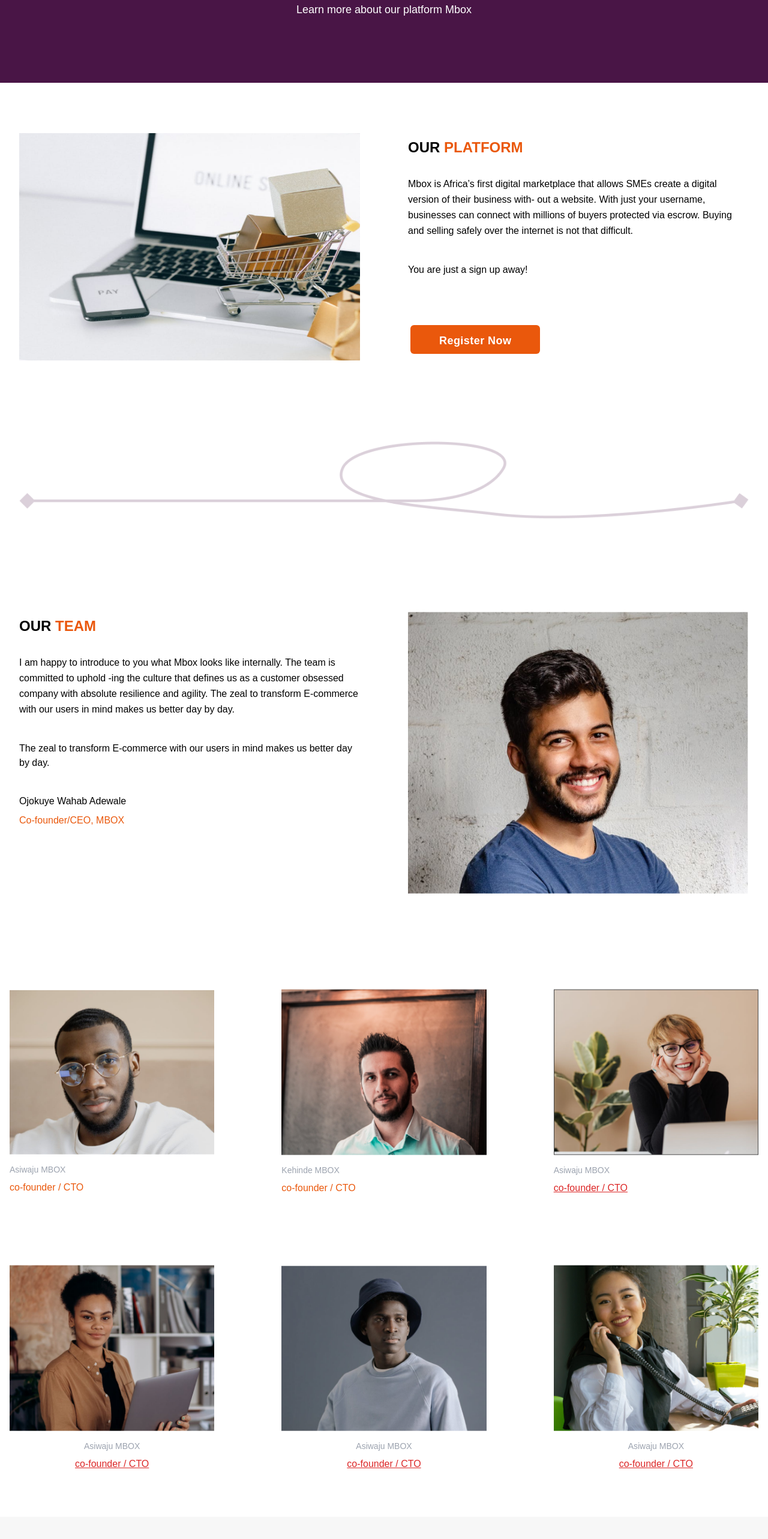
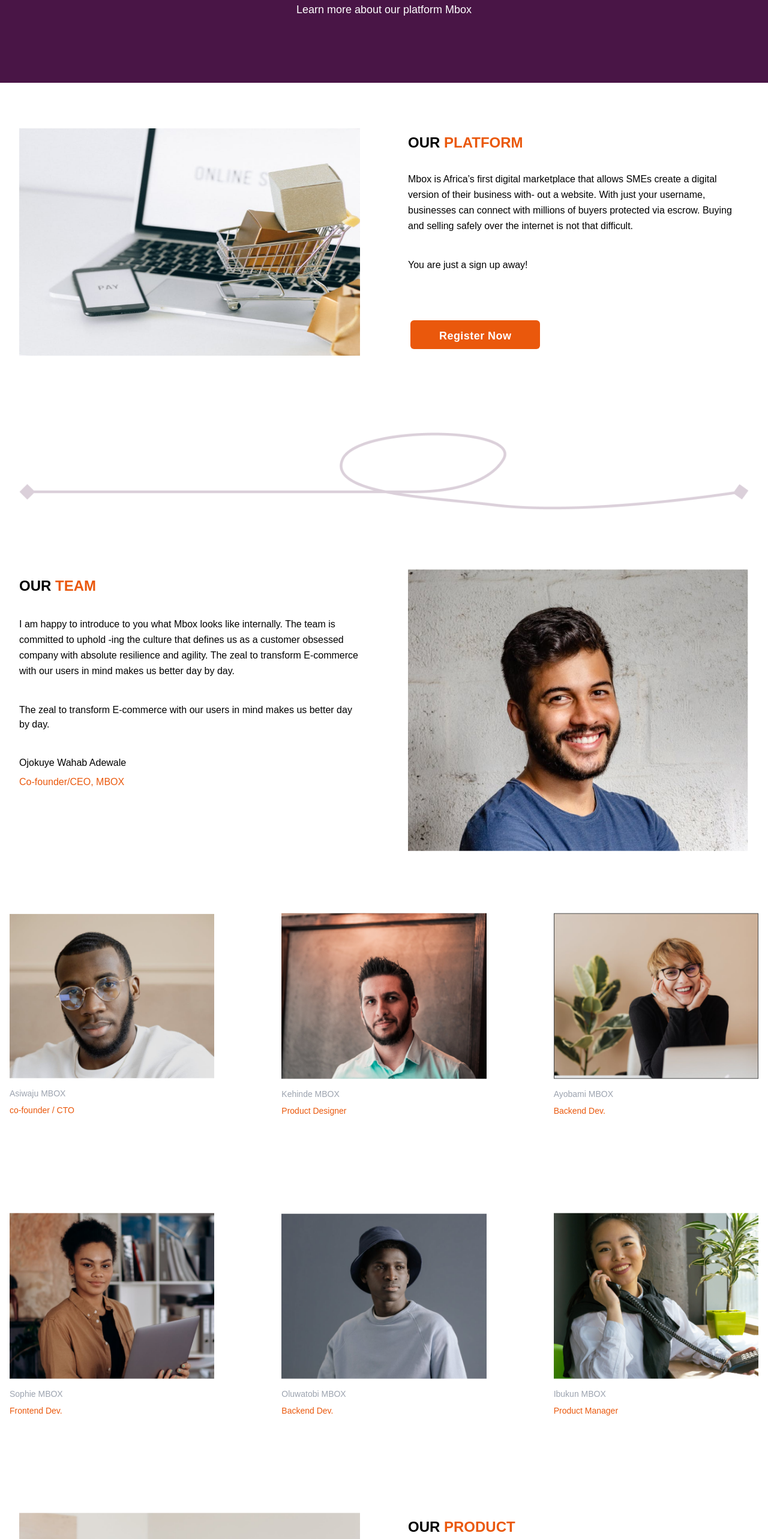
Before and after one commit to mbox-project/mbox-user, a Next.js app: page /AboutUs in a window 1280 px wide. Shown: the part 200-2766 px from the top of the page at 60% size. Built offline with nearby package versions, Linux system fonts and the light colour scheme; a web font is replaced by a local one.

Commit message:
added the about us page

```diff
--- /dev/null
+++ b/components/OurProducts/index.jsx
@@ -0,0 +1,42 @@
+import React from "react";
+import Image from "next/image";
+import ourproductimg from "../../public/images/ourproductimg.png";
+
+import Button from "../Button";
+import Link from "next/link";
+const OurProducts = () => {
+  return (
+    <section>
+      <div>
+        <div className="max-w-screen-xl px-4 py-10  md:py-8 lg:py-16 mx-auto sm:px-6 lg:px-8">
+          <div className=" block lg:grid grid-cols-2 gap-4  lg:gap-20 mt-2 lg:mt-5  lg:gap-y-16">
+            <div className=" hidden lg:flex w-full  lg:mt-0">
+              <Image src={ourproductimg} width="600px " height="400px" />
+            </div>
+
+            <div>
+              <h2 className="text-2xl flex justify-center lg:block pt-5 md:pt-2 font-extrabold ">
+                OUR{" "}
+                <span className="text-orange-600 pl-2 lg:pl-0"> PRODUCT</span>
+              </h2>
+              <p className="flex justify-center lg:block pt-4 lg:pt-8 leading-relaxed">
+                How African businesses attain growth and brand exposure cost
+                efficiently is as important as bringing their businesses online.
+                To us, we are convinced that it’s not only the digital identity
+                that matters; we want to protect you, make you smile and help
+                you grow.
+              </p>
+              <p className="pt-4 lg:pt-10">
+                This we will continue to do even at our very best!{" "}
+              </p>
+              <Button className="w-full h-12 px-12 py-3 hover:-translate-y-1 hover:scale-110  duration-300 uppercase lg:normal-case lg:rounded-md  lg:mt-20 text-sm  lg:text-lg font-bold tracking-wide  text-white sm:ml-4 md:ml-1 sm:flex-shrink-0 sm:w-auto mt-6 bg-orange-600 lg:ml-1">
+                <Link href={""}> Register Now</Link>
+              </Button>
+            </div>
+          </div>
+        </div>
+      </div>
+    </section>
+  );
+};
+export default OurProducts;
--- a/components/OurTeam/index.jsx
+++ b/components/OurTeam/index.jsx
@@ -6,12 +6,12 @@
 const OurTeam = () => {
   return (
     <section>
-      <div className="lg:flex ">
-        <div className="max-w-screen-xl px-4  py-3 lg:py-16 mx-auto sm:px-6 lg:px-8">
-          <div className="grid grid-cols-2 gap-20 mt-8 lg:mt-5  lg:gap-y-16">
+      <div>
+        <div className="max-w-screen-xl px-4 py-2 lg:mx-auto  lg:px-8">
+          <div className=" block lg:grid lg:grid-cols-2 gap-20 mt-2 lg:mt-5  lg:gap-y-16">
             <div>
-              <h2 className="text-2xl flex justify-center md:block pt-5 md:pt-2 font-extrabold ">
-                OUR <span className="text-orange-600 pl-2 md:pl-0"> TEAM</span>
+              <h2 className="text-2xl flex justify-center leading-relaxed lg:block pt-2 md:pt-2 font-extrabold ">
+                OUR <span className="text-orange-600 pl-2 lg:pl-0"> TEAM</span>
               </h2>
               <p className="flex justify-center md:block pt-4 lg:pt-8 leading-relaxed">
                 I am happy to introduce to you what Mbox looks like internally.
@@ -20,14 +20,14 @@
                 agility. The zeal to transform E-commerce with our users in mind
                 makes us better day by day.
               </p>
-              <p className=" pt-10">
+              <p className="lg:pt-10 pt-4 ">
                 The zeal to transform E-commerce with our users in mind makes us
                 better day by day.
               </p>
-              <p className=" pt-10">Ojokuye Wahab Adewale </p>
+              <p className=" lg:pt-10 pt-4">Ojokuye Wahab Adewale </p>
               <p className=" pt-2 text-orange-600">Co-founder/CEO, MBOX </p>
             </div>
-            <div className="col-span-2 lg:col-span-1">
+            <div className="mt-14 lg:mt-0">
               <Image src={ourteamimg} />
             </div>
           </div>
--- a/components/Platform/index.jsx
+++ b/components/Platform/index.jsx
@@ -1,33 +1,34 @@
 import React from "react";
 import Image from "next/image";
 import platformimg from "../../public/images/platformimg.png";
-
 import Button from "../Button";
 import Link from "next/link";
 const Platform = () => {
   return (
-    <section className="aboutbg">
-      <div className="lg:flex ">
-        <div className="max-w-screen-xl px-4 py-10  md:py-8 lg:py-16 mx-auto sm:px-6 lg:px-8">
-          <div className=" block md:grid grid-cols-2 gap-4 md:gap-10 lg:gap-20 mt-8 lg:mt-5  lg:gap-y-16">
-            <div className=" w-full md:mt-5 lg:mt-0">
-              <Image src={platformimg} width="600px " height="400px" />
+    <section>
+      <div>
+        <div className="max-w-screen-xl px-4 py-0  md:py-8 lg:py-16 mx-auto  lg:px-8">
+          <div className=" block lg:grid grid-cols-2 lg:gap-20 mt-2 lg:mt-3  lg:gap-y-16">
+            <div className="hidden lg:flex  lg:mt-0">
+              <Image src={platformimg} width="600px" height="400px" />
             </div>
 
-            <div className="col-span-2 md:col-span-1 lg:col-span-1 ">
-              <h2 className="text-2xl flex justify-center md:block pt-5 md:pt-2 font-extrabold ">
+            <div className=" ">
+              <h2 className="text-2xl flex justify-center lg:block pt-5 md:pt-2 font-extrabold ">
                 OUR{" "}
-                <span className="text-orange-600 pl-2 md:pl-0"> PLATFORM</span>
+                <span className="text-orange-600 pl-2 lg:pl-0"> PLATFORM</span>
               </h2>
-              <p className="flex justify-center md:block pt-4 lg:pt-8 leading-relaxed">
+              <p className=" flex justify-center md:block pt-4 lg:pt-8 leading-relaxed">
                 Mbox is Africa’s first digital marketplace that allows SMEs
                 create a digital version of their business with- out a website.
                 With just your username, businesses can connect with millions of
                 buyers protected via escrow. Buying and selling safely over the
                 internet is not that difficult.
               </p>
-              <p className=" pt-10">You are just a sign up away! </p>
-              <Button className="w-full h-12 px-12 py-3 hover:-translate-y-1 hover:scale-110  duration-300 uppercase lg:normal-case lg:rounded-md  lg:mt-20 text-sm  lg:text-lg font-bold tracking-wide  text-white sm:ml-4 md:ml-1 sm:flex-shrink-0 sm:w-auto mt-3 bg-orange-600 lg:ml-1">
+              <p className=" pt-6 md:pt-2 lg:pt-10">
+                You are just a sign up away!{" "}
+              </p>
+              <Button className="w-full h-12 px-12 py-3 hover:-translate-y-1 hover:scale-110  duration-300 uppercase lg:normal-case lg:rounded-md  lg:mt-20 text-sm  lg:text-lg font-bold tracking-wide  text-white sm:ml-4 md:ml-1 sm:flex-shrink-0 sm:w-auto mt-6 bg-orange-600 lg:ml-1">
                 <Link href={""}> Register Now</Link>
               </Button>
             </div>
--- a/components/TeamMate/index.jsx
+++ b/components/TeamMate/index.jsx
@@ -1,4 +1,3 @@
-import Link from "next/link";
 import React from "react";
 import Image from "next/image";
 import teammateimg1 from "../../public/images/teammateimg1.png";
@@ -12,69 +11,77 @@
     <section>
       <div className="max-w-screen-xl  px-4 py-6 mx-auto sm:px-6 lg:px-0">
         <div className="">
-          <div className="col-span-2 md:col-span-1 lg:col-span-2">
-
+          {/* <div className="col-span-2 md:col-span-1 lg:col-span-2"> */}
           <div className=" block md:grid grid-cols-2 gap-20 mt-8 lg:mt-5 lg:grid-cols-3 lg:gap-y-16">
-              <div className=" pt-7 md:pt-0  ">
+            <div className=" pt-2 md:pt-0  ">
               <div className="  hover:-translate-y-1 hover:scale-110  duration-300  p-4  md:my-7 mx-auto ">
                 <Image src={teammateimg1} />
-                  <p className=" text-center md:text-left text-sm text-gray-400 pt-2">Asiwaju MBOX</p>
-                  <div className="text-orange-600 text-center md:text-left py-2">
+                <p className=" text-center md:text-left text-sm text-gray-400 pt-2">
+                  Asiwaju MBOX
+                </p>
+                <div className="text-orange-600 text-sm text-center md:text-left py-2">
                   <p>co-founder / CTO</p>
                 </div>
               </div>
             </div>
-              <div className=" pt-7 md:pt-0  ">
+            <div className=" pt-2 md:pt-0  ">
               <div className="  hover:-translate-y-1 hover:scale-110  duration-300  p-4  md:my-7 mx-auto ">
                 <Image src={teammateimg2} />
-                  <p className="text-sm text-center md:text-left text-gray-400 pt-2">Kehinde MBOX</p>
-                  <div className="text-orange-600 text-center md:text-left py-2">
-                    <p>co-founder / CTO</p>
+                <p className="text-sm text-center md:text-left text-gray-400 pt-2">
+                  Kehinde MBOX
+                </p>
+                <div className="text-orange-600  text-sm text-center md:text-left py-2">
+                  <p>Product Designer</p>
                 </div>
               </div>
             </div>
-              <div className=" pt-7 md:pt-0  ">
+            <div className=" pt-2 md:pt-0  ">
               <div className="  hover:-translate-y-1 hover:scale-110  duration-300  p-4  md:my-7 mx-auto ">
                 <Image src={teammateimg3} />
-                  <p className="text-sm  text-gray-400 pt-2">Asiwaju MBOX</p>
-                  <div className="text-red-600 underline py-2">
-                    <p>co-founder / CTO</p>
+                <p className="text-sm text-center md:text-left  text-gray-400 pt-2">
+                  Ayobami MBOX
+                </p>
+                <div className="text-orange-600 text-sm text-center md:text-left  py-2">
+                  <p>Backend Dev.</p>
                 </div>
               </div>
             </div>
-            </div>
-
-            <div className=" block md:grid grid-cols-2 gap-20  -mt-12 md:-mt-0 lg:mt-5 lg:grid-cols-3 lg:gap-y-16">
-            <div className=" pt-7 md:pt-0  ">
+            <div className=" pt-2 md:pt-0  ">
               <div className=" text-center hover:-translate-y-1 hover:scale-110  duration-300  p-4  md:my-7 mx-auto ">
                 <Image src={teammateimg4} />
-                  <p className="text-sm text-gray-400 pt-2">Asiwaju MBOX</p>
-                  <div className="text-red-600 underline py-2">
-                    <p>co-founder / CTO</p>
+                <p className="  text-center md:text-left text-sm text-gray-400 pt-2">
+                  Sophie MBOX
+                </p>
+                <div className="text-orange-600 text-sm text-center md:text-left py-2">
+                  <p>Frontend Dev.</p>
                 </div>
               </div>
             </div>
-              <div className=" pt-7 md:pt-0  ">
+            <div className=" pt-2 md:pt-0  ">
               <div className=" text-center hover:-translate-y-1 hover:scale-110  duration-300  p-4  md:my-7 mx-auto ">
                 <Image src={teammateimg5} />
-                  <p className="text-sm text-gray-400 pt-2">Asiwaju MBOX</p>
-                  <div className="text-red-600 underline py-2">
-                    <p>co-founder / CTO</p>
+                <p className="text-sm text-center md:text-left text-gray-400 pt-2">
+                  Oluwatobi MBOX
+                </p>
+                <div className="text-orange-600 text-sm text-center md:text-left py-2">
+                  <p>Backend Dev.</p>
                 </div>
               </div>
             </div>
-              <div className=" pt-7 md:pt-0  ">
+            <div className=" pt-2 md:pt-0  ">
               <div className=" text-center hover:-translate-y-1 hover:scale-110  duration-300  p-4  md:my-7 mx-auto ">
                 <Image src={teammateimg6} />
-                  <p className="text-sm text-gray-400 pt-2">Asiwaju MBOX</p>
-                  <div className="text-red-600 underline py-2">
-                    <p>co-founder / CTO</p>
+                <p className="text-sm text-center md:text-left text-gray-400 pt-2">
+                  Ibukun MBOX
+                </p>
+                <div className="text-orange-600 text-sm text-center md:text-left py-2">
+                  <p>Product Manager</p>
                 </div>
               </div>
             </div>
           </div>
         </div>
-        </div>
+        {/* </div> */}
       </div>
     </section>
   );
--- a/pages/AboutUs/index.jsx
+++ b/pages/AboutUs/index.jsx
@@ -7,6 +7,7 @@
 import MainFooter from "../../components/MainFooter";
 import OurTeam from "../../components/OurTeam";
 import TeamMate from "../../components/TeamMate";
+import OurProducts from "../../components/OurProducts";
 const AboutUs = () => {
   return (
     <div className="">
@@ -30,6 +31,9 @@
         <TeamMate />
       </section>
       <section>
+        <OurProducts />
+      </section>
+      <section>
         <Newsletter />
       </section>
       <section>
```
Also changed, not shown: public/images/ourproductimg.png (added). Lines whose indentation alone changed are shown as unchanged.
